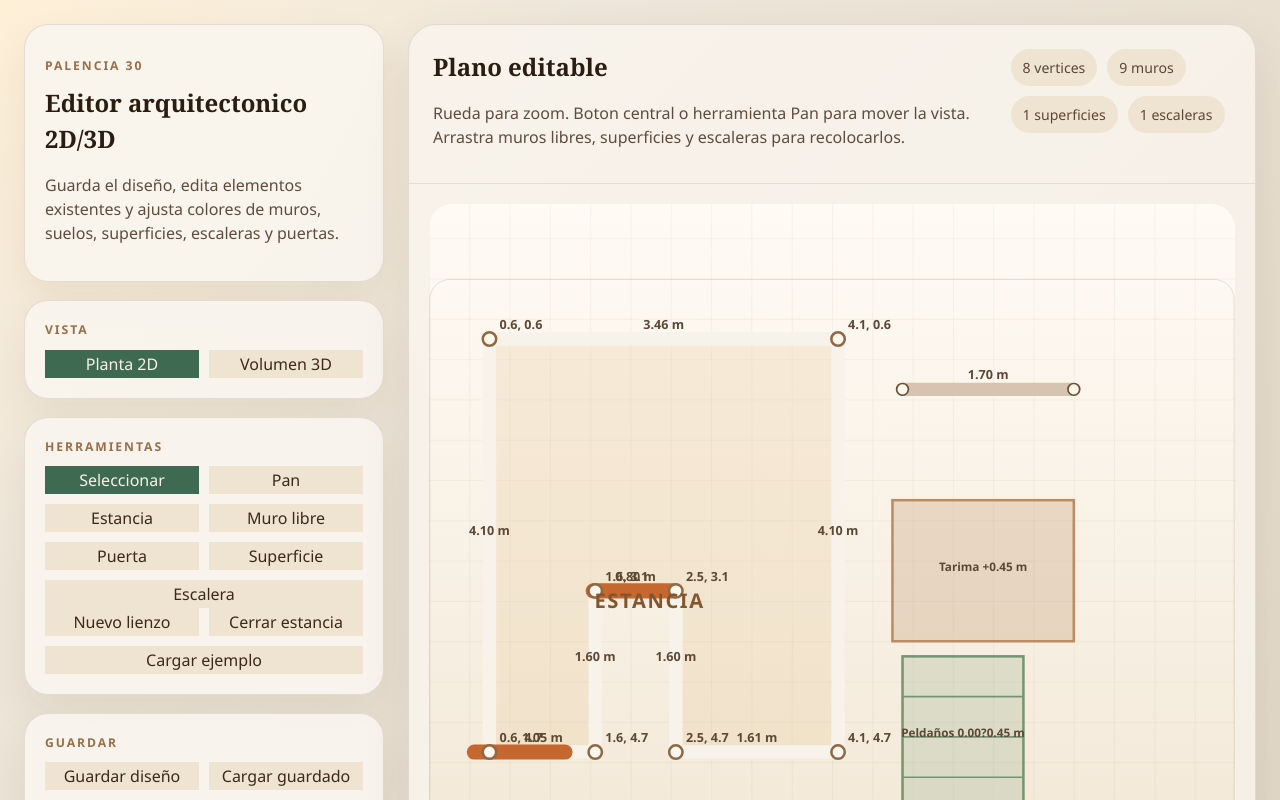
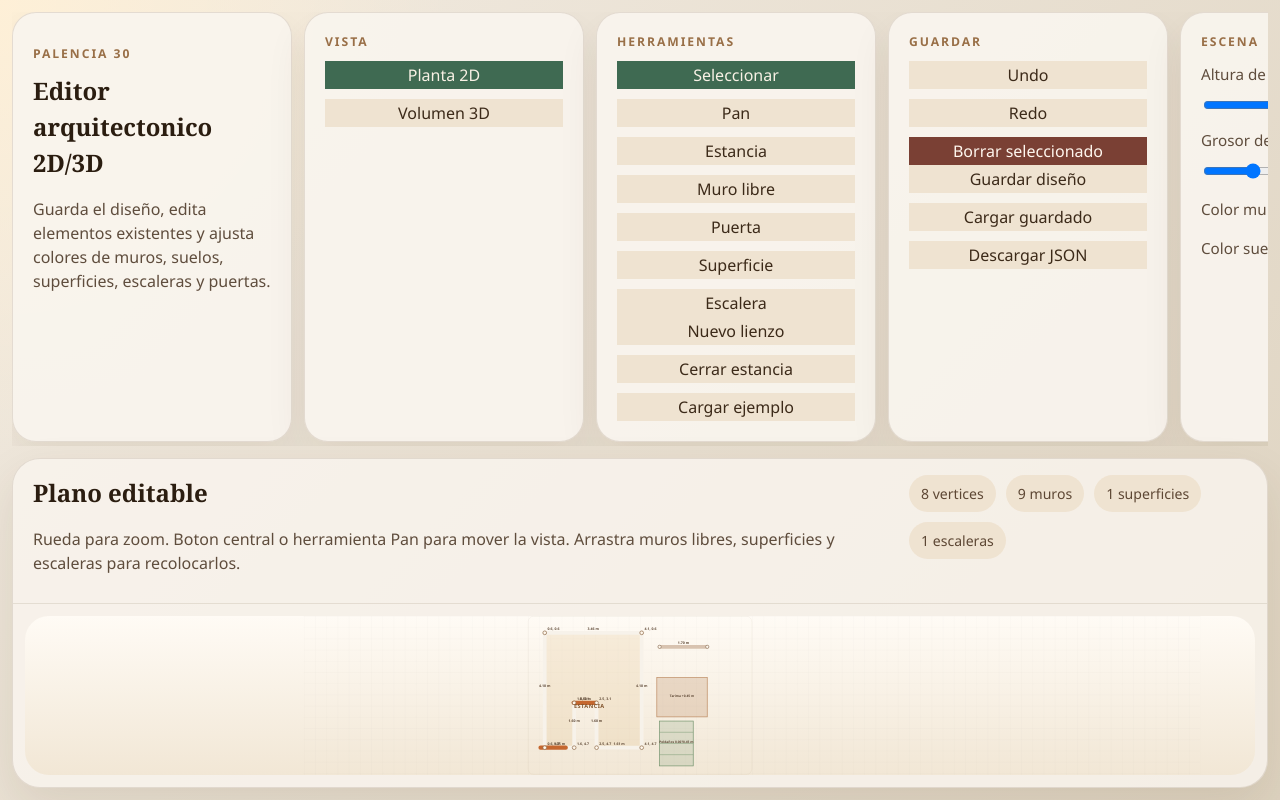
Before and after one commit to qquiquee/palencia_30, a React (Vite) app: page / in a window 1280 px wide. Shown: the top 800 px of the page. Built offline with nearby package versions, Linux system fonts and the light colour scheme.

Commit message:
feat: add fullscreen workspace and history controls

```diff
--- a/src/App.css
+++ b/src/App.css
@@ -1,20 +1,23 @@
 .app-shell {
   display: grid;
-  gap: 24px;
-  grid-template-columns: 360px minmax(0, 1fr);
-  min-height: 100vh;
-  padding: 24px;
-}
-
-.sidebar,
-.workspace {
-  min-height: 0;
+  gap: 12px;
+  grid-template-rows: auto minmax(0, 1fr);
+  height: 100vh;
+  overflow: hidden;
+  padding: 12px;
 }
 
 .sidebar {
   display: flex;
-  flex-direction: column;
-  gap: 18px;
+  gap: 12px;
+  min-width: 0;
+  overflow-x: auto;
+  overflow-y: hidden;
+  padding-bottom: 4px;
+}
+
+.workspace {
+  min-height: 0;
 }
 
 .panel {
@@ -22,6 +25,7 @@
   border: 1px solid rgba(100, 73, 43, 0.14);
   border-radius: 24px;
   box-shadow: 0 18px 40px rgba(73, 46, 18, 0.08);
+  flex: 0 0 280px;
   padding: 20px;
 }
 
@@ -128,7 +132,7 @@ label {
   display: flex;
   gap: 18px;
   justify-content: space-between;
-  padding: 24px 24px 18px;
+  padding: 16px 20px 12px;
 }
 
 .stats span {
@@ -142,11 +146,10 @@ label {
 .canvas-card {
   flex: 1;
   overflow: hidden;
-  padding: 20px;
+  padding: 12px;
 }
 
 .canvas-card--three {
-  min-height: 680px;
   padding: 0;
 }
 
@@ -154,7 +157,6 @@ label {
   background: linear-gradient(180deg, rgba(255, 251, 245, 0.96), rgba(241, 230, 212, 0.96));
   border-radius: 24px;
   height: 100%;
-  max-height: 720px;
   width: 100%;
 }
 
@@ -304,10 +306,6 @@ label {
 
 @media (max-width: 1100px) {
   .app-shell {
-    grid-template-columns: 1fr;
-  }
-
-  .canvas-card--three {
-    min-height: 520px;
+    padding: 10px;
   }
 }
--- a/src/App.tsx
+++ b/src/App.tsx
@@ -1,7 +1,7 @@
 
-import { type PointerEvent as ReactPointerEvent, useEffect, useMemo, useState, type WheelEvent } from 'react'
+import { type PointerEvent as ReactPointerEvent, useEffect, useMemo, useRef, useState, type WheelEvent } from 'react'
 import { Canvas } from '@react-three/fiber'
-import { OrbitControls } from '@react-three/drei'
+import { GizmoHelper, GizmoViewport, OrbitControls } from '@react-three/drei'
 import * as THREE from 'three'
 import './App.css'
 
@@ -266,6 +266,10 @@ function createDefaultDesign(): PersistedDesign {
   }
 }
 
+function cloneDesign(design: PersistedDesign): PersistedDesign {
+  return JSON.parse(JSON.stringify(design)) as PersistedDesign
+}
+
 function clampDoorToWall(door: Door, wall: WallDescriptor) {
   const maxWidth = Math.max(0.6, roundToGrid(wall.length - 0.2))
   const width = clamp(roundToGrid(door.width), 0.6, maxWidth)
@@ -371,6 +375,9 @@ function Scene3D({
       })}
 
       <OrbitControls makeDefault maxDistance={22} minDistance={3} />
+      <GizmoHelper alignment="bottom-right" margin={[84, 84]}>
+        <GizmoViewport axisColors={['#d06a35', '#3f6a52', '#7a4034']} labelColor="#f8f1e5" />
+      </GizmoHelper>
     </Canvas>
   )
 }
@@ -394,6 +401,10 @@ function App() {
   const [dragDraft, setDragDraft] = useState<DragDraft | null>(null)
   const [interaction, setInteraction] = useState<Interaction>(null)
   const [saveMessage, setSaveMessage] = useState('')
+  const [history, setHistory] = useState<PersistedDesign[]>([])
+  const [future, setFuture] = useState<PersistedDesign[]>([])
+  const lastSnapshotRef = useRef<string>('')
+  const skipHistoryRef = useRef(false)
 
   const roomWalls = useMemo(() => getRoomWalls(roomPoints, isRoomClosed, sceneStyle.roomWallColor), [isRoomClosed, roomPoints, sceneStyle.roomWallColor])
   const allWalls = useMemo(() => [...roomWalls, ...getFreeWalls(freeWalls)], [freeWalls, roomWalls])
@@ -451,6 +462,32 @@ function App() {
     }
   }, [doors, freeWalls, selected, stairs, surfaces])
 
+  useEffect(() => {
+    const onKeyDown = (event: KeyboardEvent) => {
+      if ((event.ctrlKey || event.metaKey) && event.key.toLowerCase() === 'z' && !event.shiftKey) {
+        event.preventDefault()
+        undo()
+      }
+
+      if (((event.ctrlKey || event.metaKey) && event.key.toLowerCase() === 'y') || ((event.ctrlKey || event.metaKey) && event.shiftKey && event.key.toLowerCase() === 'z')) {
+        event.preventDefault()
+        redo()
+      }
+
+      if ((event.key === 'Delete' || event.key === 'Backspace') && selected) {
+        const target = event.target as HTMLElement | null
+        if (target && ['INPUT', 'TEXTAREA'].includes(target.tagName)) {
+          return
+        }
+        event.preventDefault()
+        deleteSelected()
+      }
+    }
+
+    window.addEventListener('keydown', onKeyDown)
+    return () => window.removeEventListener('keydown', onKeyDown)
+  })
+
   const persistableDesign: PersistedDesign = {
     roomPoints,
     freeWalls,
@@ -462,6 +499,70 @@ function App() {
     wallThickness,
     viewBox,
     sceneStyle,
+  }
+
+  const applyDesign = (design: PersistedDesign) => {
+    setRoomPoints(design.roomPoints ?? [])
+    setFreeWalls(design.freeWalls ?? [])
+    setDoors(design.doors ?? [])
+    setSurfaces(design.surfaces ?? [])
+    setStairs(design.stairs ?? [])
+    setIsRoomClosed(design.isRoomClosed ?? false)
+    setWallHeight(design.wallHeight ?? 3.3)
+    setWallThickness(design.wallThickness ?? 0.18)
+    setViewBox(design.viewBox ?? { x: 0, y: 0, width: svgWidth, height: svgHeight })
+    setSceneStyle(design.sceneStyle ?? defaultSceneStyle)
+  }
+
+  useEffect(() => {
+    const snapshot = JSON.stringify(persistableDesign)
+
+    if (!lastSnapshotRef.current) {
+      lastSnapshotRef.current = snapshot
+      return
+    }
+
+    if (snapshot === lastSnapshotRef.current) {
+      return
+    }
+
+    if (skipHistoryRef.current) {
+      lastSnapshotRef.current = snapshot
+      skipHistoryRef.current = false
+      return
+    }
+
+    setHistory((current) => [...current.slice(-59), cloneDesign(JSON.parse(lastSnapshotRef.current) as PersistedDesign)])
+    setFuture([])
+    lastSnapshotRef.current = snapshot
+  }, [persistableDesign])
+
+  const undo = () => {
+    if (history.length === 0) {
+      return
+    }
+
+    const previous = history[history.length - 1]
+    skipHistoryRef.current = true
+    setHistory((current) => current.slice(0, -1))
+    setFuture((current) => [cloneDesign(persistableDesign), ...current])
+    applyDesign(cloneDesign(previous))
+    setSelected(null)
+    setSaveMessage('Undo aplicado.')
+  }
+
+  const redo = () => {
+    if (future.length === 0) {
+      return
+    }
+
+    const [next, ...rest] = future
+    skipHistoryRef.current = true
+    setFuture(rest)
+    setHistory((current) => [...current.slice(-59), cloneDesign(persistableDesign)])
+    applyDesign(cloneDesign(next))
+    setSelected(null)
+    setSaveMessage('Redo aplicado.')
   }
 
   const saveDesign = () => {
@@ -788,6 +889,11 @@ function App() {
         <div className="panel">
           <span className="section-label">Guardar</span>
           <div className="button-stack">
+            <button disabled={history.length === 0} onClick={undo} type="button">Undo</button>
+            <button disabled={future.length === 0} onClick={redo} type="button">Redo</button>
+            <button className="danger" disabled={!selected} onClick={deleteSelected} type="button">Borrar seleccionado</button>
+          </div>
+          <div className="button-stack">
             <button onClick={saveDesign} type="button">Guardar diseño</button>
             <button onClick={loadSavedDesign} type="button">Cargar guardado</button>
             <button onClick={downloadDesign} type="button">Descargar JSON</button>
--- a/src/index.css
+++ b/src/index.css
@@ -20,11 +20,12 @@ html,
 body,
 #root {
   margin: 0;
-  min-height: 100%;
+  height: 100%;
 }
 
 body {
   min-width: 320px;
+  overflow: hidden;
 }
 
 input,
```
